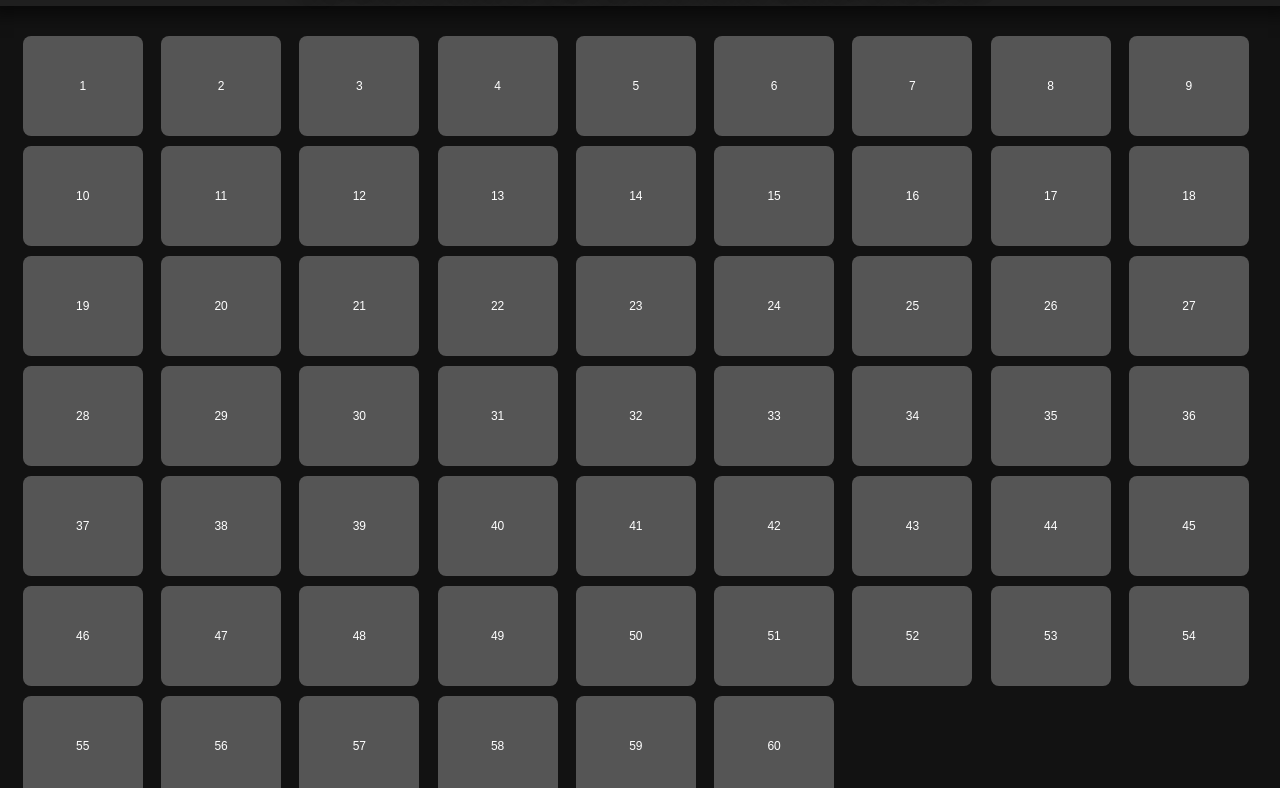
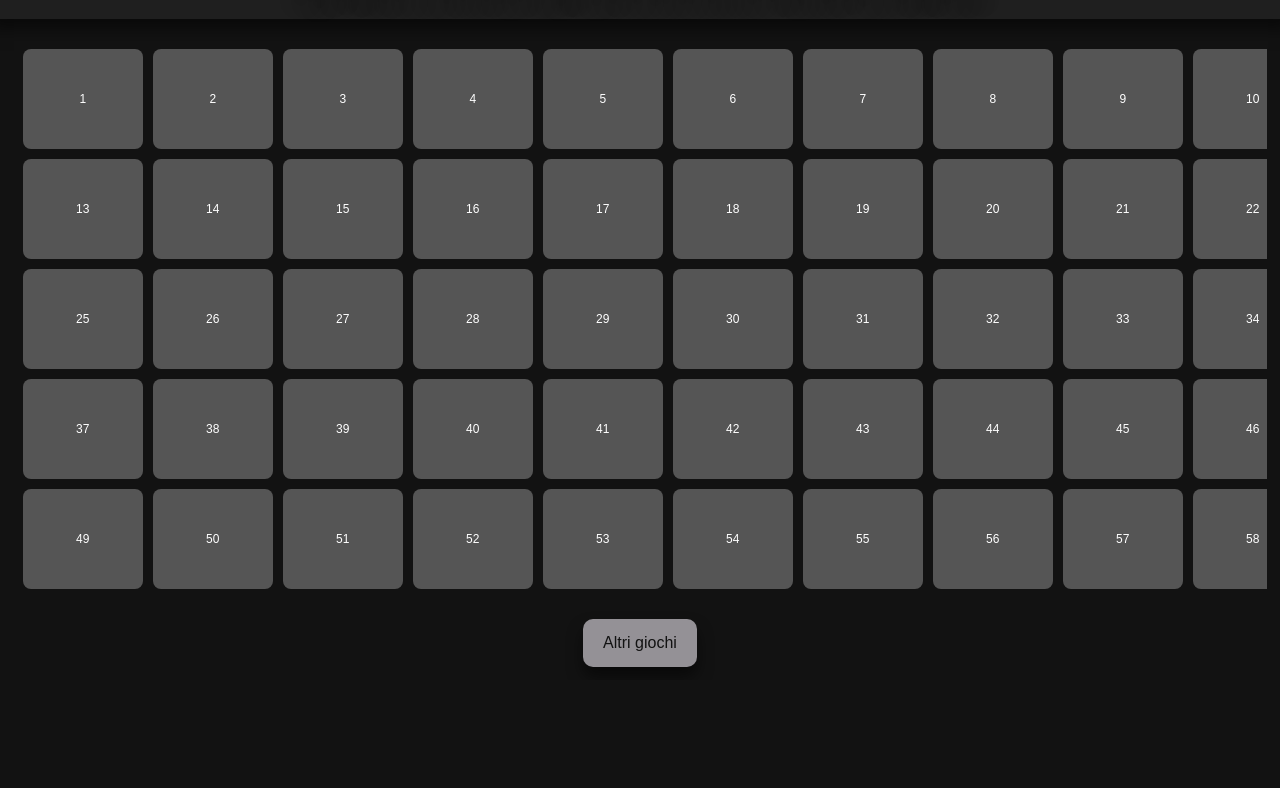
Before and after one commit to maxys2025/Hot-Secrets-V2, a plain HTML site: page index.html in a window 1280 px wide. Shown: the part 120-908 px from the top of the page. After the commit the page ends 800 px from the top, so only its background shows below. Drawn offline with Linux system fonts and the light colour scheme.

Commit message:
Update styles.css

```diff
--- a/styles.css
+++ b/styles.css
@@ -36,7 +36,7 @@ body {
 /* Griglia di carte */
 .grid {
   display: grid;
-  grid-template-columns: repeat(auto-fill, minmax(120px, 1fr)); /* Colonne dinamiche che si adattano */
+  grid-template-columns: repeat(12, minmax(120px, 1fr)); /* Colonne dinamiche che si adattano */
   grid-gap: 10px; /* Spaziatura tra tessere */
   width: 100%; /* Fa sì che occupi tutta la larghezza */
   max-width: 100%; /* Limita la larghezza al 100% della pagina */
```
